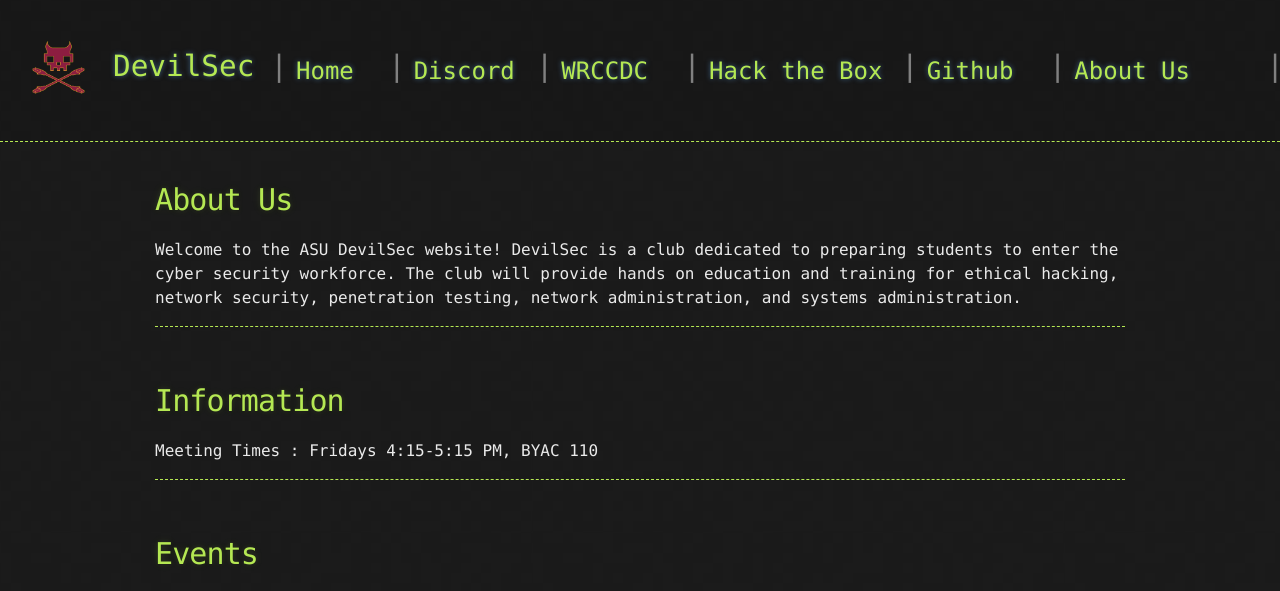
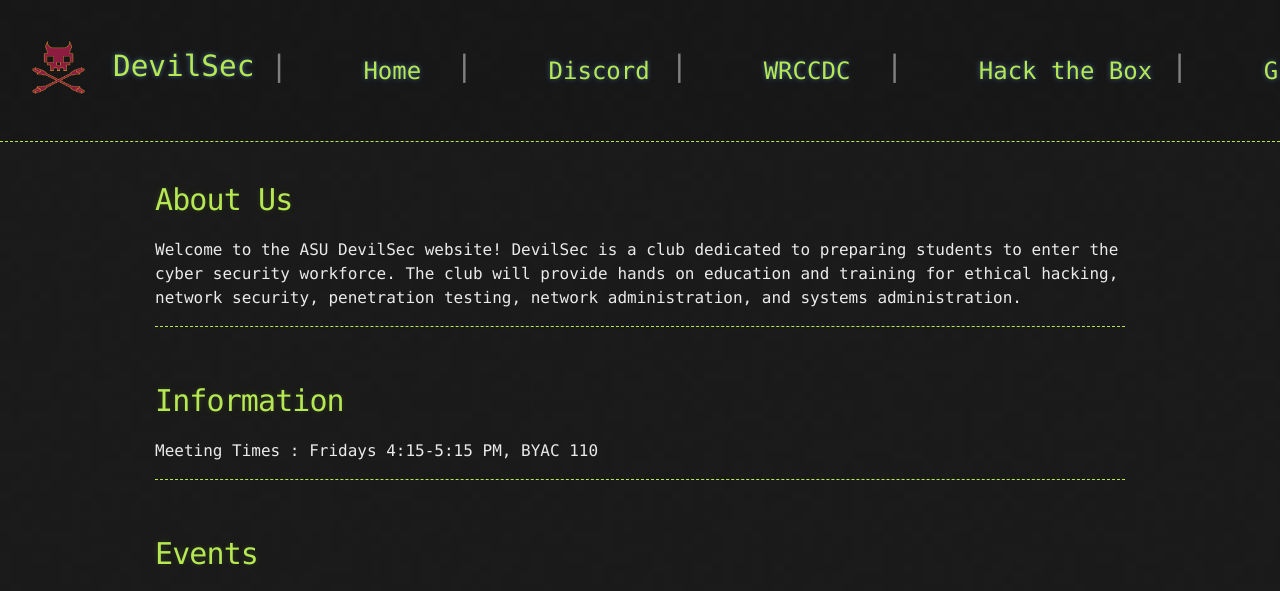
Before and after one commit to devilsec/devilsec.github.io, a Jekyll site: the page built from index.md, in a window 1280 px wide. Shown: the top 591 px of the page. Built offline with Jekyll 4.4.1, drawn with Linux system fonts in a browser that asks for light colours; our own code applies the rules of GitHub Pages for plain Markdown files.

Commit message:
Update default.html

```diff
--- a/_layouts/default.html
+++ b/_layouts/default.html
@@ -31,19 +31,26 @@
           </button>
           <div class="collapse navbar-collapse" id="navbarNavAltMarkup">
             <div class="navbar-nav">
-              <span style="color: #808080; font-size: 22pt">|   </span>
+              <span style="color: #808080; font-size: 22pt">|</span>
+              <span style="opacity:0;">Spacing</span>
               <a class="nav-item nav-link" href="{{ site.devilsec.url }}" style="width: 100px; color: #b5e853; font-size: 18pt">Home </a>
-              <span style="color: #808080; font-size: 22pt">|   </span>
+              <span style="color: #808080; font-size: 22pt">|</span>
+              <span style="opacity:0;">Spacing</span>
               <a class="nav-item nav-link" href="{{ site.discord.url }}" style="color: #b5e853; font-size: 18pt">Discord</a>
-              <span style="color: #808080; font-size: 22pt">|   </span>
+              <span style="color: #808080; font-size: 22pt">|</span>
+              <span style="opacity:0;">Spacing</span>
               <a class="nav-item nav-link" href="{{ site.wrccdc.url }}" style="color: #b5e853; font-size: 18pt">WRCCDC</a>
-              <span style="color: #808080; font-size: 22pt">|   </span>
+              <span style="color: #808080; font-size: 22pt">|</span>
+              <span style="opacity:0;">Spacing</span>
               <a class="nav-item nav-link" href="{{ site.htb.url }}" style="width: 200px; color: #b5e853; font-size: 18pt">Hack the Box</a>
-              <span style="color: #808080; font-size: 22pt">|   </span>
+              <span style="color: #808080; font-size: 22pt">|</span>
+              <span style="opacity:0;">Spacing</span>
               <a class="nav-item nav-link" href="{{ site.github.url }}" style="color: #b5e853; font-size: 18pt">Github</a>
-              <span style="color: #808080; font-size: 22pt">|   </span>
+              <span style="color: #808080; font-size: 22pt">|</span>
+              <span style="opacity:0;">Spacing</span>
               <a class="nav-item nav-link" href="{{ site.team.url }}" style="width: 200px; color: #b5e853; font-size: 18pt">About Us</a>
-              <span style="color: #808080; font-size: 22pt">|   </span>
+              <span style="color: #808080; font-size: 22pt">|</span>
+              <span style="opacity:0;">Spacing</span>
 
             </div>
           </div>
```
